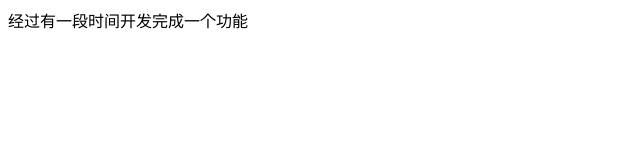
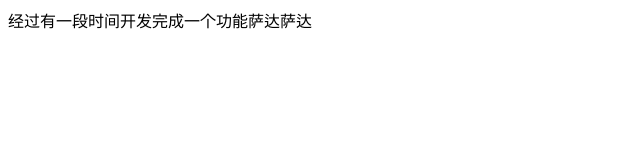
Before and after one commit to meixincheng/demo, a plain HTML site: page index.html in a window 1280 px wide. Shown: the full height of the page, 0-640 px from the left. Drawn offline with Linux system fonts and the light colour scheme.

Commit message:
完成一次装逼

```diff
--- a/index.html
+++ b/index.html
@@ -5,7 +5,10 @@
 	<title>Document</title>
 	<link rel="stylesheet" href="css/index.css">
 </head>
+
+
+
 <body>
-	<div class="box">经过有一段时间开发完成一个功能</div>
+	<div class="box">经过有一段时间开发完成一个功能萨达萨达</div>
 </body>
 </html>
```
Also changed, not shown: js/js.js (added, +8 -0 lines).
